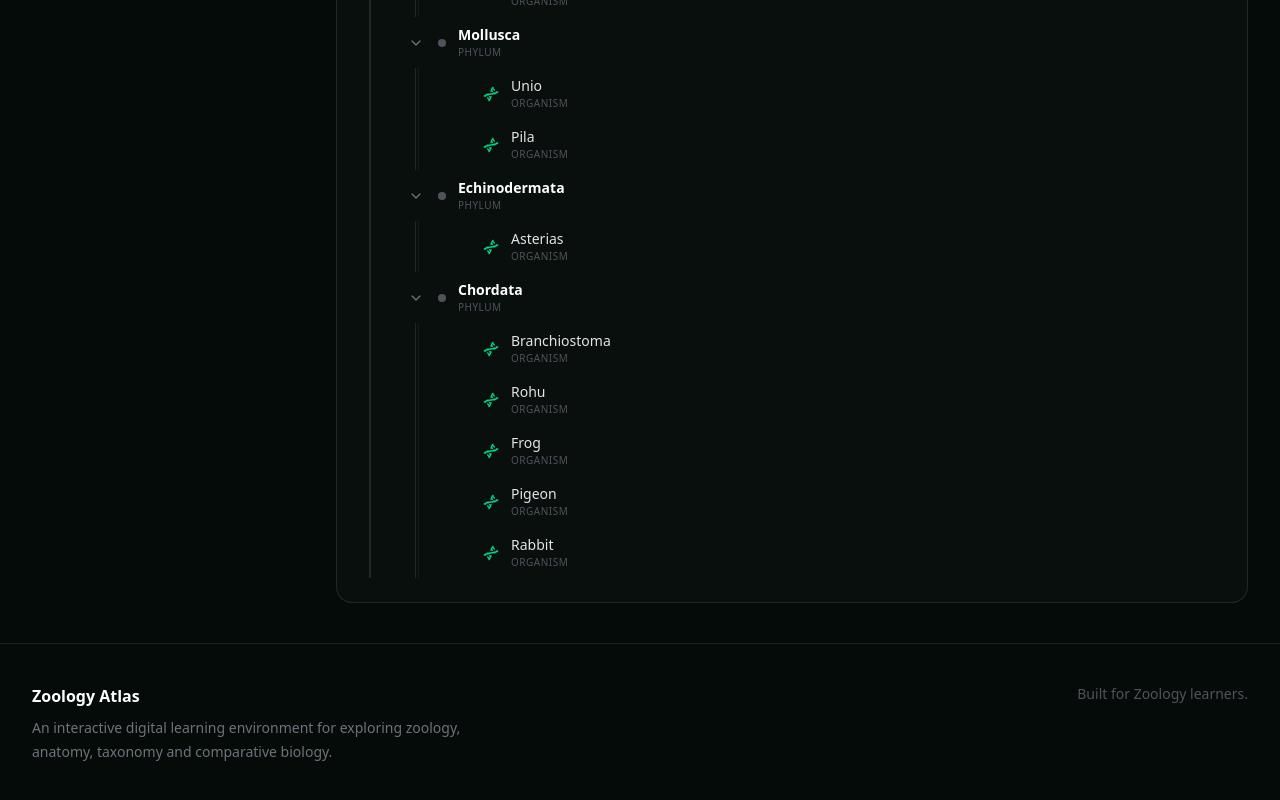
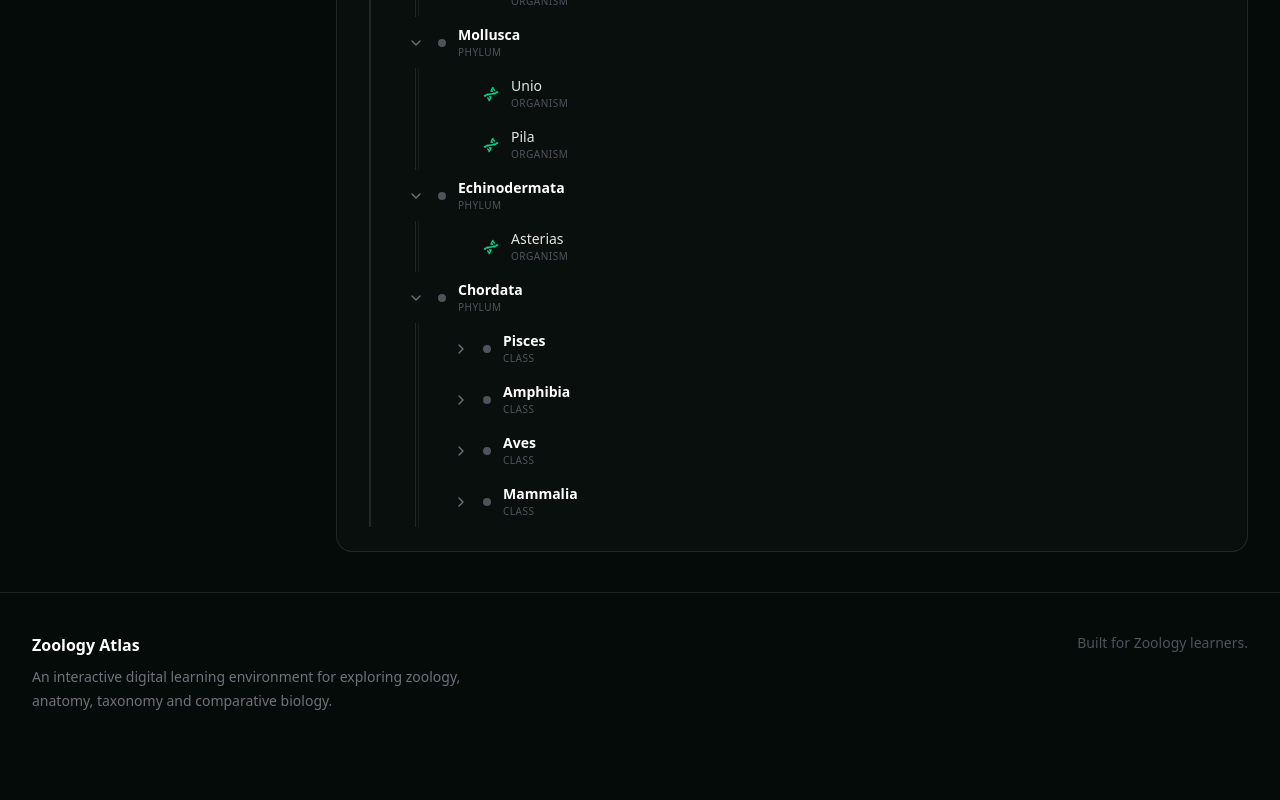
Before and after one commit to kamrulhasanbullet/zoology-atlas, a Next.js app: page /taxonomy in a window 1280 px wide. Shown: the part 1597-2397 px from the top of the page. After the commit the page ends 2350 px from the top, so only its background shows below. Built offline with nearby package versions, Linux system fonts and the light colour scheme.

Commit message:
feat: update taxonomy structure to include classes and nested organisms - Added Pisces, Amphibia, Aves, and Mammalia classes with respective organisms for improved taxonomy representation.

```diff
--- a/data/taxonomy.ts
+++ b/data/taxonomy.ts
@@ -141,21 +141,39 @@ export const taxonomy: TaxonomyNode = {
       rank: "Phylum",
       children: [
         {
-          name: "Branchiostoma",
-          rank: "Organism",
-        },
+          name: "Pisces",
+          rank: "Class",
+          children: [
             {
               name: "Rohu",
               rank: "Organism",
             },
+          ],
+        },
+        {
+          name: "Amphibia",
+          rank: "Class",
+          children: [
             {
               name: "Frog",
               rank: "Organism",
             },
+          ],
+        },
+        {
+          name: "Aves",
+          rank: "Class",
+          children: [
             {
               name: "Pigeon",
               rank: "Organism",
             },
+          ],
+        },
+        {
+          name: "Mammalia",
+          rank: "Class",
+          children: [
             {
               name: "Rabbit",
               rank: "Organism",
@@ -163,4 +181,6 @@ export const taxonomy: TaxonomyNode = {
           ],
         },
       ],
+    },
+  ],
 };
```
Lines whose indentation alone changed are shown as unchanged.
